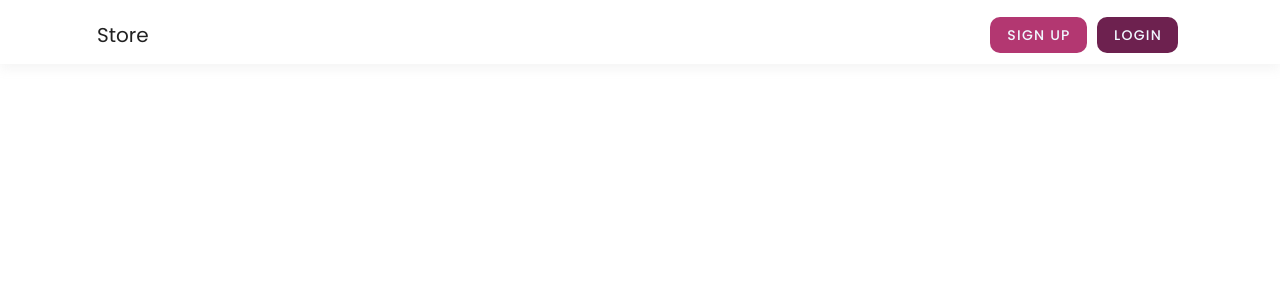
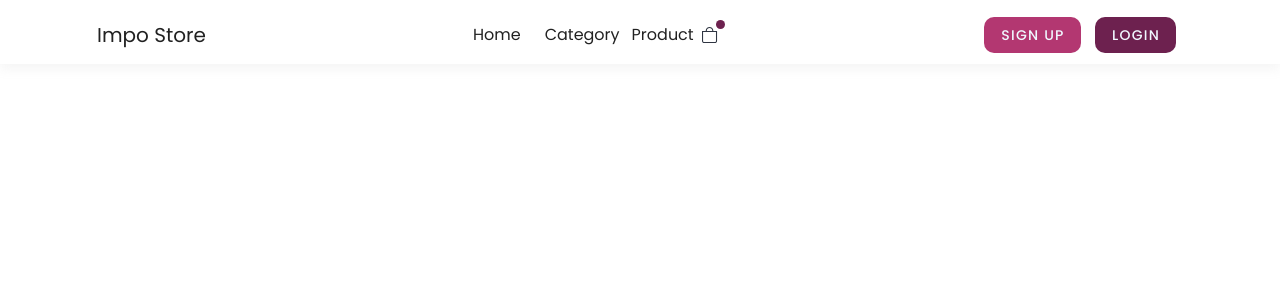
Before and after one commit to Ramadhani61/Impostore, a Vue app: page / in a window 1280 px wide. Shown: the top 300 px of the page. Built offline with nearby package versions, Linux system fonts and the light colour scheme.

Commit message:
navbar add

```diff
--- a/package.json
+++ b/package.json
@@ -10,7 +10,9 @@
   "dependencies": {
     "core-js": "^3.8.3",
     "vue": "^2.6.14",
-    "vuetify": "^2.6.0"
+    "vue-router": "^3.5.1",
+    "vuetify": "^2.6.0",
+    "vuex": "^3.6.2"
   },
   "devDependencies": {
     "@babel/core": "^7.12.16",
@@ -20,6 +22,8 @@
     "@mdi/js": "^7.2.96",
     "@vue/cli-plugin-babel": "~5.0.0",
     "@vue/cli-plugin-eslint": "~5.0.0",
+    "@vue/cli-plugin-router": "~5.0.0",
+    "@vue/cli-plugin-vuex": "~5.0.0",
     "@vue/cli-service": "~5.0.0",
     "eslint": "^7.32.0",
     "eslint-plugin-vue": "^8.0.3",
--- a/src/App.vue
+++ b/src/App.vue
@@ -1,43 +1,28 @@
 <template>
-  <v-app>
-    <v-app-bar app class="apps-bar">
-      <v-toolbar-title>Store</v-toolbar-title>
-      <v-spacer></v-spacer>
-      <v-btn
-        href="https://github.com/vuetifyjs/vuetify/releases/latest"
-        target="_blank"
-        text
-      >
-      </v-btn>
-      <v-spacer></v-spacer>
-      <v-btn color="btnsecondary" class="btn" depressed>Sign Up </v-btn>
-      <v-btn color="btnprimary" class="btn" depressed>Login </v-btn>
-    </v-app-bar>
-    <v-main>
-      <LandingPage />
-    </v-main>
-  </v-app>
+  <div id="app">
+    <router-view />
+  </div>
 </template>
 
-<script>
-import LandingPage from "./components/LandingPage.vue";
+<style lang="scss">
+#app {
+  font-family: Avenir, Helvetica, Arial, sans-serif;
+  -webkit-font-smoothing: antialiased;
+  -moz-osx-font-smoothing: grayscale;
+  text-align: center;
+  color: #2c3e50;
+}
 
-export default {
-  name: "App",
+nav {
+  padding: 30px;
 
-  components: {
-    LandingPage,
-  },
+  a {
+    font-weight: bold;
+    color: #2c3e50;
 
-  data: () => ({
-    //
-  }),
-};
-</script>
-<style scoped>
-.apps-bar {
-  padding: 3px 81px;
-  background: #ffff !important;
-  box-shadow: 0px 6px 10px rgba(170, 170, 170, 0.1) !important;
+    &.router-link-exact-active {
+      color: #42b983;
+    }
+  }
 }
 </style>
--- /dev/null
+++ b/src/assets/icons/logo_product.vue
@@ -0,0 +1,20 @@
+<template>
+  <svg
+    width="16"
+    height="16"
+    viewBox="0 0 16 16"
+    fill="none"
+    xmlns="http://www.w3.org/2000/svg"
+  >
+    <path
+      d="M7.52941 1C8.2426 1 8.92658 1.26339 9.43088 1.73223C9.93517 2.20107 10.2185 2.83696 10.2185 3.5V4H4.84034V3.5C4.84034 2.83696 5.12365 2.20107 5.62795 1.73223C6.13225 1.26339 6.81623 1 7.52941 1ZM11.2941 4V3.5C11.2941 2.57174 10.8975 1.6815 10.1915 1.02513C9.48544 0.368749 8.52787 0 7.52941 0C6.53095 0 5.57338 0.368749 4.86736 1.02513C4.16134 1.6815 3.76471 2.57174 3.76471 3.5V4H0V14C0 14.5304 0.22665 15.0391 0.63009 15.4142C1.03353 15.7893 1.58071 16 2.15126 16H12.9076C13.4781 16 14.0253 15.7893 14.4287 15.4142C14.8322 15.0391 15.0588 14.5304 15.0588 14V4H11.2941ZM1.07563 5H13.9832V14C13.9832 14.2652 13.8699 14.5196 13.6681 14.7071C13.4664 14.8946 13.1928 15 12.9076 15H2.15126C1.86599 15 1.59239 14.8946 1.39068 14.7071C1.18896 14.5196 1.07563 14.2652 1.07563 14V5Z"
+      fill="#2F3542"
+    />
+  </svg>
+</template>
+
+<script>
+export default {};
+</script>
+
+<style></style>
--- a/src/assets/styles.css
+++ b/src/assets/styles.css
@@ -2,11 +2,16 @@
 
 * {
     font-family: "Poppins";
-    background-color: "#FAFBFC" !important;
+    /* background-color: "#FAFBFC" !important; */
 }
 
 .btn{
     border-radius: 10px;
-    margin: 5px;
+    margin: 7px;
     color: aliceblue !important;
 }
+
+.apps-bar {
+    padding: 3px 81px;
+    box-shadow: 0px 6px 10px rgba(170, 170, 170, 0.1) !important;
+}
--- a/src/main.js
+++ b/src/main.js
@@ -2,10 +2,14 @@ import Vue from "vue";
 import App from "./App.vue";
 import vuetify from "./plugins/vuetify";
 import "./assets/styles.css";
+import router from "./router";
+import store from "./store";
 
 Vue.config.productionTip = false;
 
 new Vue({
   vuetify,
+  router,
+  store,
   render: (h) => h(App),
 }).$mount("#app");
--- a/src/plugins/vuetify.js
+++ b/src/plugins/vuetify.js
@@ -4,17 +4,24 @@ import "@mdi/font/css/materialdesignicons.css";
 import "font-awesome/css/font-awesome.min.css";
 import "@fortawesome/fontawesome-free/css/all.css";
 import colors from "vuetify/lib/util/colors";
+import ic_tas from "../assets/icons/logo_product.vue";
 Vue.use(Vuetify);
 
 export default new Vuetify({
   icons: {
     iconfont: "mdi",
+    values: {
+      ic_tas: {
+        component: ic_tas,
+      },
+    },
   },
   theme: {
     themes: {
       light: {
         btnprimary: "#6D214F",
         btnsecondary: "#B33771",
+        imam: "#B33771",
       },
       dark: {
         primary: colors.blue.lighten3,
--- /dev/null
+++ b/src/router/index.js
@@ -0,0 +1,21 @@
+import Vue from "vue";
+import VueRouter from "vue-router";
+import HomeView from "../views/HomeView.vue";
+
+Vue.use(VueRouter);
+
+const routes = [
+  {
+    path: "/",
+    name: "home",
+    component: HomeView,
+  },
+];
+
+const router = new VueRouter({
+  mode: "history",
+  base: process.env.BASE_URL,
+  routes,
+});
+
+export default router;
--- /dev/null
+++ b/src/scss/variables.scss
@@ -0,0 +1 @@
+ $border-radius-root: 10px !default;
--- /dev/null
+++ b/src/store/index.js
@@ -0,0 +1,17 @@
+import Vue from 'vue'
+import Vuex from 'vuex'
+
+Vue.use(Vuex)
+
+export default new Vuex.Store({
+  state: {
+  },
+  getters: {
+  },
+  mutations: {
+  },
+  actions: {
+  },
+  modules: {
+  }
+})
--- /dev/null
+++ b/src/views/HomeView.vue
@@ -0,0 +1,35 @@
+<template>
+  <v-app class="">
+    <v-app-bar app class="apps-bar" color="white">
+      <v-toolbar-title>Impo Store</v-toolbar-title>
+      <v-spacer></v-spacer>
+      <div>
+        <span class="ma-3">Home</span>
+        <span class="ma-3">Category</span>
+        <span class=""
+          >Product
+          <span>
+            <v-badge color="btnprimary" dot class="ma-1">
+              <v-icon small> $ic_tas </v-icon>
+            </v-badge>
+          </span>
+        </span>
+      </div>
+      <v-spacer></v-spacer>
+      <v-btn color="btnsecondary" class="btn" depressed>Sign Up </v-btn>
+      <v-btn color="btnprimary" class="btn" depressed>Login </v-btn>
+    </v-app-bar>
+    <LandingPage />
+  </v-app>
+</template>
+
+<script>
+// @ is an alias to /src
+import LandingPage from "@/components/LandingPage.vue";
+
+export default {
+  components: {
+    LandingPage,
+  },
+};
+</script>
```
Also changed, not shown: src/assets/images/logo_bag.svg (added), 1 other file (tests, documents, lock files or other folders).
